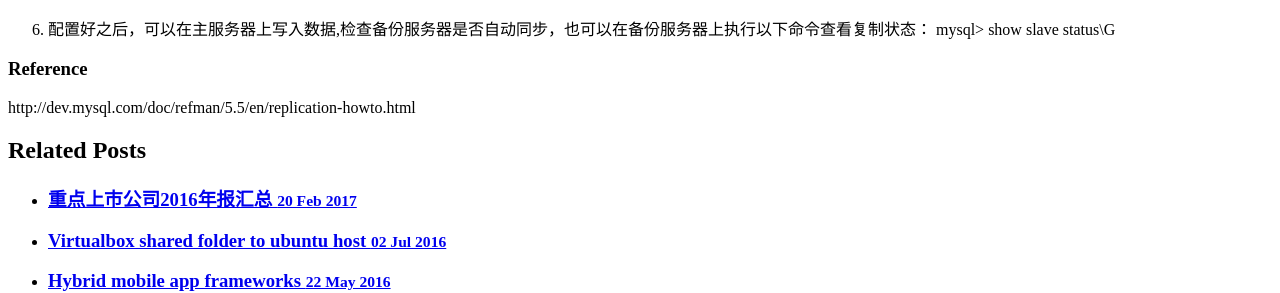
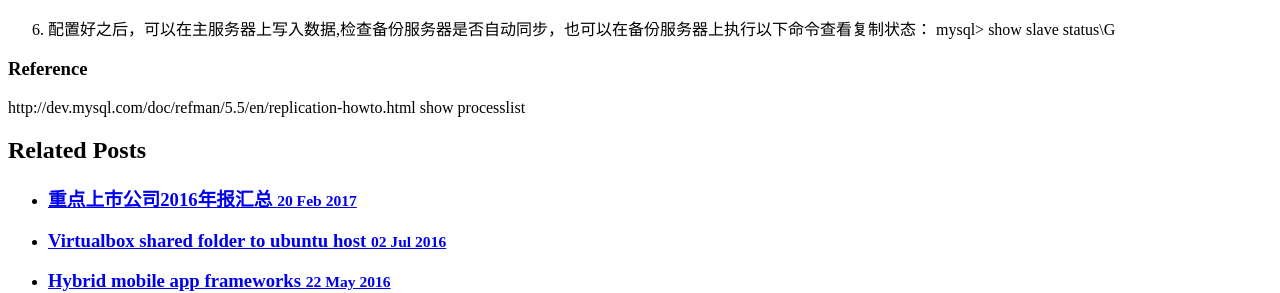
Before and after one commit to kingofhawks/kingofhawks.github.io, a Jekyll site: the page built from _posts/2016-03-25-MySQL replication.md, in a window 1280 px wide. Shown: the part 1500-1793 px from the top of the page. Built offline with Jekyll 4.4.1, drawn with Linux system fonts in a browser that asks for light colours; our own code applies the rules of GitHub Pages for plain Markdown files; Markdown is read by kramdown in place of the engine named in the settings.

Commit message:
update post

```diff
--- a/_posts/2016-03-25-MySQL replication.md
+++ b/_posts/2016-03-25-MySQL replication.md
@@ -112,3 +112,4 @@ mysql> show slave status\G
 
 ### Reference
 http://dev.mysql.com/doc/refman/5.5/en/replication-howto.html
+show processlist
```
Also changed, not shown: _posts/2017-02-20-重点上市公司2016年报汇总.md (+4 -4 lines).
